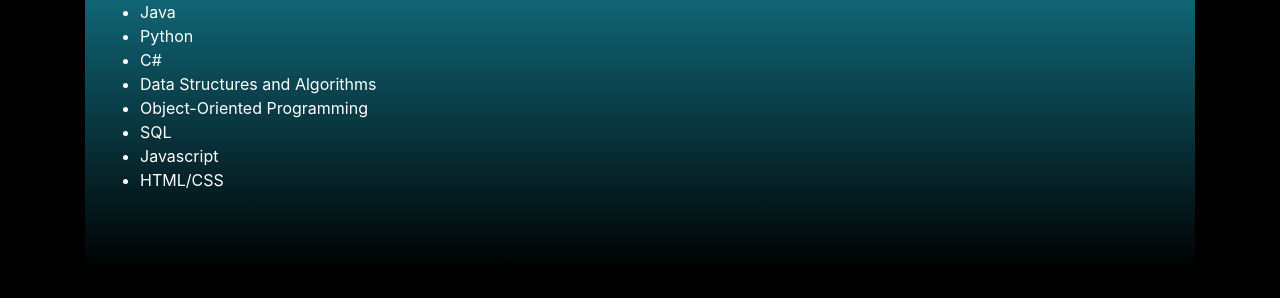
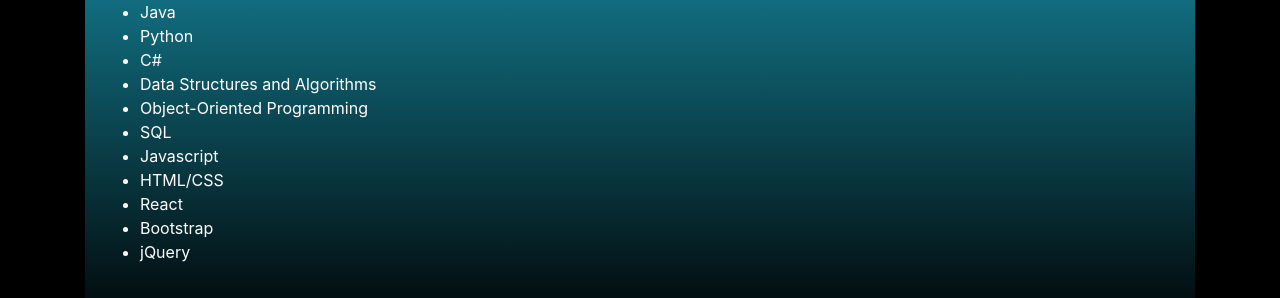
Before and after one commit to developingdeveloper0/developingdeveloper0.github.io, a plain HTML site: page education.html in a window 1280 px wide. Shown: the part 621-919 px from the top of the page. Drawn offline with nearby package versions, Linux system fonts and the light colour scheme.

Commit message:
Update education.html

```diff
--- a/education.html
+++ b/education.html
@@ -54,6 +54,9 @@
 						<li>SQL</li>
 						<li>Javascript</li>
 						<li>HTML/CSS</li>
+						<li>React</li>
+						<li>Bootstrap</li>
+						<li>jQuery</li>
 					</ul>
 				</p>
 			</div>
```
